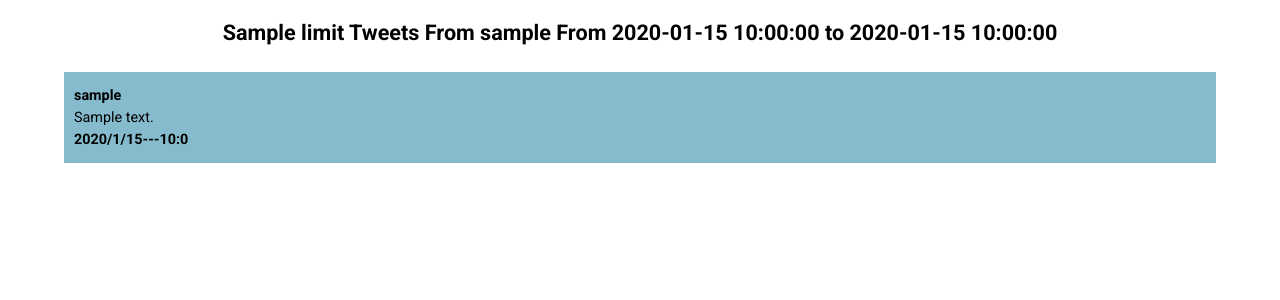
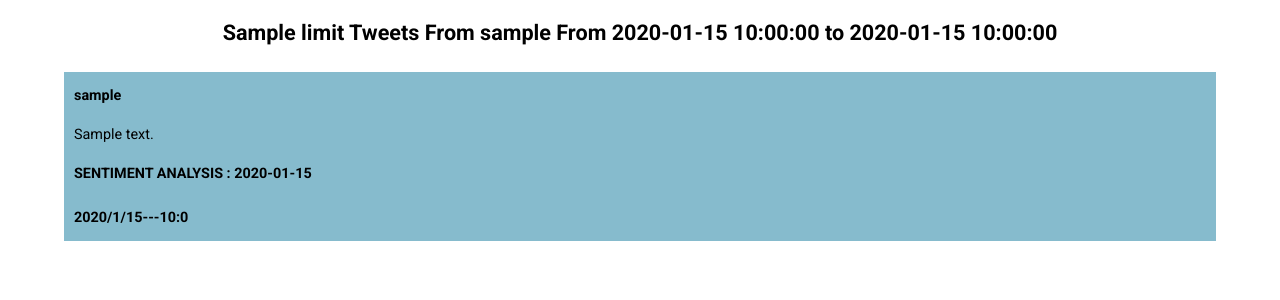
Before and after one commit to Odiase/Advanced-Twitter-SCraper, a Flask app: template tweets/templates/tweets.html in a window 1280 px wide. Shown: the part 74-374 px from the top of the page. Run offline with Flask 2, Linux system fonts and the light colour scheme; the template is opened without the code that fills it: most values are stand-ins (such as "Sample title", 1, 10 or a date in 2020); some libraries are stand-ins or nearby versions.

Commit message:
Added A Machine Learning Sentiment Analysis to tell if a tweet is positive or negative

```diff
--- a/tweets/app.py
+++ b/tweets/app.py
@@ -1,10 +1,28 @@
 import snscrape.modules.twitter as sntwitter
 from datetime import datetime
-
+from urllib.parse import urlencode, quote_plus
+import requests
+import math
 
 from flask import Flask, render_template, request
 
+
+
 app = Flask(__name__)
+
+### Sentiment Data
+def sentiment_data(url):
+    response = requests.get(url).json()
+
+    negative = int(response["negative"] * 100)
+    positive = int(response["positive"] * 100)
+
+    if positive > negative:
+        return f"{int(positive)}% Positive"
+    else:
+        return f"{int(negative)}% Negative"
+
+
 
 
 # function to get tweets from user's twitter handle
@@ -13,11 +31,20 @@ def get_tweets(handle, limit, date_from, date_to):
     tweet_limit = int(limit) -1
 
     tweets = []
+    sentiment_url = "https://api.uclassify.com/v1/uclassify/sentiment/classify?"
 
     for tweet in sntwitter.TwitterSearchScraper(query).get_items():
+        tweet_data = {}
         if len(tweets) <= tweet_limit:
             tweet = vars(tweet)
-            tweets.append(tweet)
+            payload = {"readKey" : "0hIf15vXIlcy", "text" : tweet}
+            payload = urlencode(payload, quote_via=quote_plus)
+            url = sentiment_url + payload
+            result = sentiment_data(url)
+
+            tweet_data["tweet"] = tweet
+            tweet_data["sentiment_analysis"] = result
+            tweets.append(tweet_data)
         else:
             break
 
--- a/tweets/templates/tweets.html
+++ b/tweets/templates/tweets.html
@@ -7,7 +7,7 @@
     <!-- font awesome link -->
     <script src="https://kit.fontawesome.com/9c3d7ef638.js" crossorigin="anonymous"></script>
     <link rel="stylesheet" href="{{url_for('static', filename = 'styles/index.css')}}">
-    <title>Odiase Efosa Tweets</title>
+    <title>{{context.handle}} Tweets</title>
 </head>
 <body>
     <header>
@@ -21,14 +21,16 @@
 
         <h2>{{context.limit}} Tweets From {{context.handle}} From {{context.date_from}} to {{context.date_to}}</h2>
         <br>
-        {% for tweet in context.tweets %}
+        {% for tweet_dict in context.tweets %}
         <div class="tweet">
-            <h4>{{tweet.user.username}}</h4>
-            <p> {{tweet.content}} </p>
-
-            <h4>{{tweet.date.year}}/{{tweet.date.month}}/{{tweet.date.day}}---{{tweet.date.hour}}:{{tweet.date.minute}}</h3>
+            <h4>{{tweet_dict.tweet.user.username}}</h4>
+            <br>
+            <p> {{tweet_dict.tweet.content}} </p>
+            <br>
+            <h4>SENTIMENT ANALYSIS : {{tweet_dict.sentiment_analysis}} </h4>
+            <br>
+            <h4>{{tweet_dict.tweet.date.year}}/{{tweet_dict.tweet.date.month}}/{{tweet_dict.tweet.date.day}}---{{tweet_dict.tweet.date.hour}}:{{tweet_dict.tweet.date.minute}}</h3>
         </div>
-
         {% endfor %}
         {%else%}
         <h2>No Tweets Found</h2>
```
